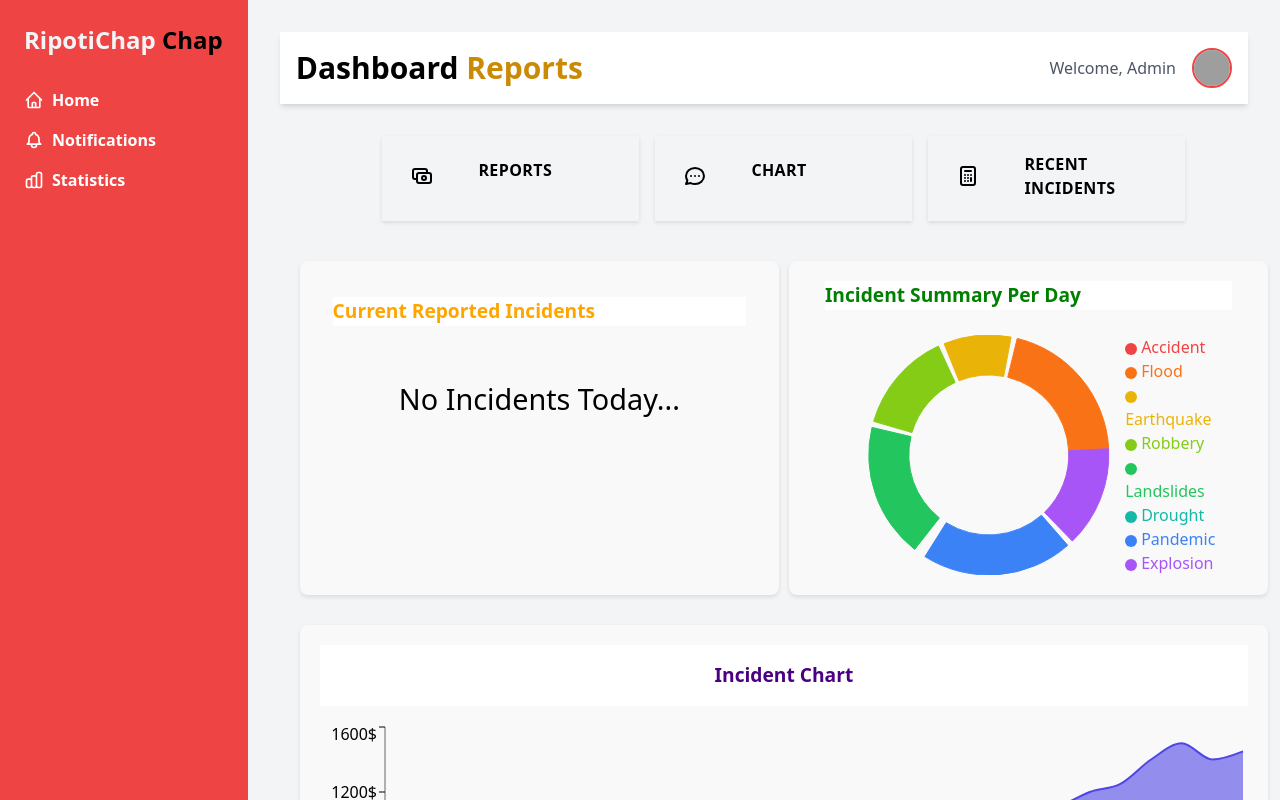
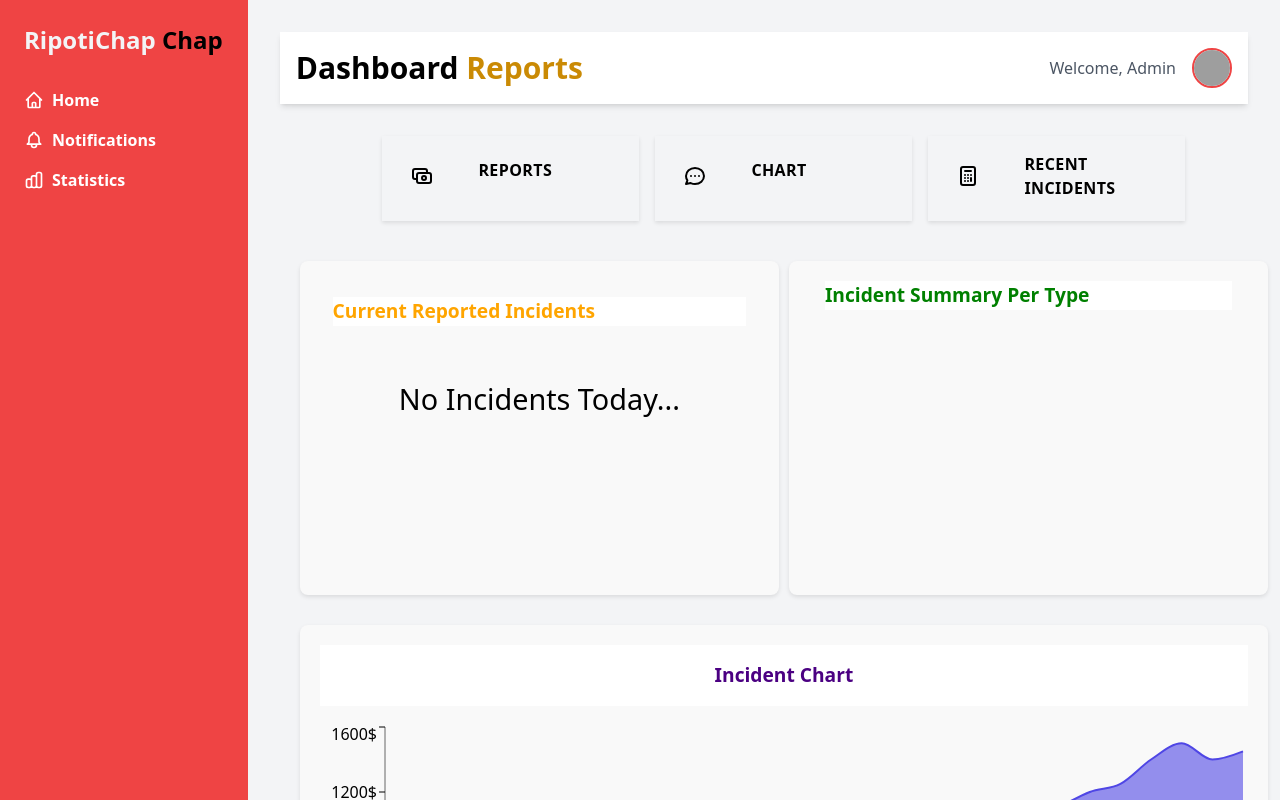
Before and after one commit to ian-veteran/Incident_Reporter_v1, a React (Vite) app: page /dashboard/stats in a window 1280 px wide. Shown: the top 800 px of the page. Built offline with nearby package versions, Linux system fonts and the light colour scheme; grey boxes are pictures that could not be loaded.

Commit message:
updated_incidentduration

```diff
--- a/src/features/report/incidentSlice.js
+++ b/src/features/report/incidentSlice.js
@@ -62,6 +62,17 @@ const incidentSlice = createSlice({
       }),
 });
 
+// Selector to count incidents by type
+export const selectIncidentSummary = (state) =>
+  state.incident.incidents.reduce((summary, incident) => {
+    const { type } = incident;
+    if (summary[type]) {
+      summary[type] += 1;
+    } else {
+      summary[type] = 1;
+    }
+    return summary;
+  }, {});
 export const selectUnreadCount = (state) =>
   state.incident.incidents.filter(incident => !state.incident.viewedIncidents[incident.id]).length;
 export const selectViewedIncidents = (state) => state.incident.viewedIncidents;
--- a/src/statistics/IncidentDuration.jsx
+++ b/src/statistics/IncidentDuration.jsx
@@ -1,27 +1,18 @@
-import { data } from "autoprefixer";
-import {
-  Cell,
-  Legend,
-  Pie,
-  PieChart,
-  ResponsiveContainer,
-  Tooltip,
-} from "recharts";
+import React from "react";
+import { useSelector } from "react-redux";
+import { Cell, Legend, Pie, PieChart, ResponsiveContainer, Tooltip } from "recharts";
 import styled from "styled-components";
 
+// Styled components
 const ChartBox = styled.div`
-  /* Box */
   background-color: var(--color-grey-0);
   border: 1px solid var(--color-grey-100);
   border-radius: var(--border-radius-md);
-
   padding: 0rem 1rem;
   grid-column: 3 / span 2;
-
   & > *:first-child {
     margin-bottom: 1.6rem;
   }
-
   & .recharts-pie-label-text {
     font-weight: 600;
   }
@@ -32,134 +23,46 @@ const H1 = styled.h1`
   font-weight: 600;
   margin-top: 0rem;
   color: green;
-  position: sticky; /* Makes the header sticky */
-  /* Sticks the header to the top of its container */
-  background-color: white; /* Optional: helps with visibility when scrolling */
-  z-index: 1; /* Optional: ensures the header is above other content */
+  position: sticky;
+  background-color: white;
+  z-index: 1;
 `;
 
-const startDataLight = [
-  {
-    duration: "Accident",
-    value: 0,
-    color: "#ef4444",
-  },
-  {
-    duration: "Flood",
-    value: 9,
-    color: "#f97316",
-  },
-  {
-    duration: "Earthquake",
-    value: 4,
-    color: "#eab308",
-  },
-  {
-    duration: "Robbery",
-    value: 6,
-    color: "#84cc16",
-  },
-  {
-    duration: "Landslides",
-    value: 8,
-    color: "#22c55e",
-  },
-  {
-    duration: "Drought",
-    value: 0,
-    color: "#14b8a6",
-  },
-  {
-    duration: "Pandemic",
-    value: 9,
-    color: "#3b82f6",
-  },
-  {
-    duration: "Explosion",
-    value: 6,
-    color: "#a855f7",
-  },
-];
-
-const startDataDark = [
-  {
-    duration: "1 night",
-    value: 0,
-    color: "#b91c1c",
-  },
-  {
-    duration: "2 nights",
-    value: 0,
-    color: "#c2410c",
-  },
-  {
-    duration: "3 nights",
-    value: 0,
-    color: "#a16207",
-  },
-  {
-    duration: "4-5 nights",
-    value: 0,
-    color: "#4d7c0f",
-  },
-  {
-    duration: "6-7 nights",
-    value: 0,
-    color: "#15803d",
-  },
-  {
-    duration: "8-14 nights",
-    value: 0,
-    color: "#0f766e",
-  },
-  {
-    duration: "15-21 nights",
-    value: 0,
-    color: "#1d4ed8",
-  },
-  {
-    duration: "21+ nights",
-    value: 0,
-    color: "#7e22ce",
-  },
-];
-
-function prepareData(startData, stays) {
-  // A bit ugly code, but sometimes this is what it takes when working with real data 😅
-
-  function incArrayValue(arr, field) {
-    return arr.map((obj) =>
-      obj.duration === field ? { ...obj, value: obj.value + 1 } : obj
-    );
-  }
-
-  const data = stays
-    .reduce((arr, cur) => {
-      const num = cur.numNights;
-      if (num === 1) return incArrayValue(arr, "1 night");
-      if (num === 2) return incArrayValue(arr, "2 nights");
-      if (num === 3) return incArrayValue(arr, "3 nights");
-      if ([4, 5].includes(num)) return incArrayValue(arr, "4-5 nights");
-      if ([6, 7].includes(num)) return incArrayValue(arr, "6-7 nights");
-      if (num >= 8 && num <= 14) return incArrayValue(arr, "8-14 nights");
-      if (num >= 15 && num <= 21) return incArrayValue(arr, "15-21 nights");
-      if (num >= 21) return incArrayValue(arr, "21+ nights");
-      return arr;
-    }, startData)
-    .filter((obj) => obj.value > 0);
-
-  return data;
-}
+// Define colors for each type
+const colors = {
+  Accident: "#ef4444",
+  Flood: "#f97316",
+  Earthquake: "#eab308",
+  Robbery: "#84cc16",
+  Landslides: "#22c55e",
+  Drought: "#14b8a6",
+  Pandemic: "#3b82f6",
+  Explosion: "#a855f7",
+};
 
 function IncidentDuration() {
+  // Get incident data from Redux
+  const incidents = useSelector((state) => state.incident.incidents);
+
+  // Summarize data for the chart
+  const startData = Object.entries(
+    incidents.reduce((acc, incident) => {
+      acc[incident.type] = (acc[incident.type] || 0) + 1;
+      return acc;
+    }, {})
+  ).map(([type, value]) => ({
+    duration: type,
+    value,
+    color: colors[type] || "#ccc", // Default to grey if no color is found
+  }));
+
   return (
     <ChartBox>
-      <H1>Incident Summary Per Day</H1>
-
+      <H1>Incident Summary Per Type</H1>
       <ResponsiveContainer width="100%" height={240}>
         <PieChart>
           <Pie
-            data={startDataLight}
+            data={startData}
             nameKey="duration"
             dataKey="value"
             innerRadius={80}
@@ -168,11 +71,11 @@ function IncidentDuration() {
             cy="50%"
             paddingAngle={3}
           >
-            {startDataLight.map((entry) => (
+            {startData.map((entry) => (
               <Cell
+                key={entry.duration}
                 fill={entry.color}
                 stroke={entry.color}
-                key={entry.duration}
               />
             ))}
           </Pie>
@@ -181,7 +84,7 @@ function IncidentDuration() {
             verticalAlign="middle"
             align="right"
             width="25%"
-            layout="verticle"
+            layout="vertical"
             iconSize={12}
             iconType="circle"
           />
```
